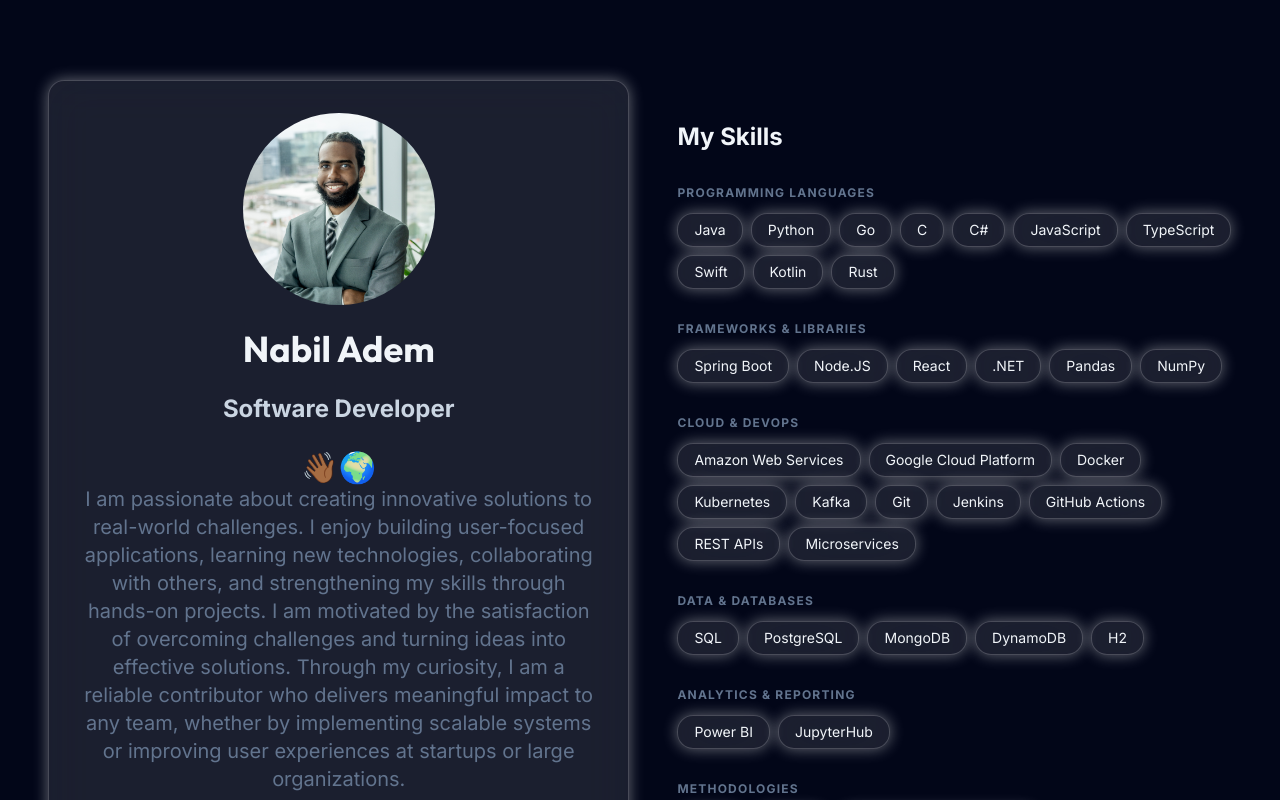
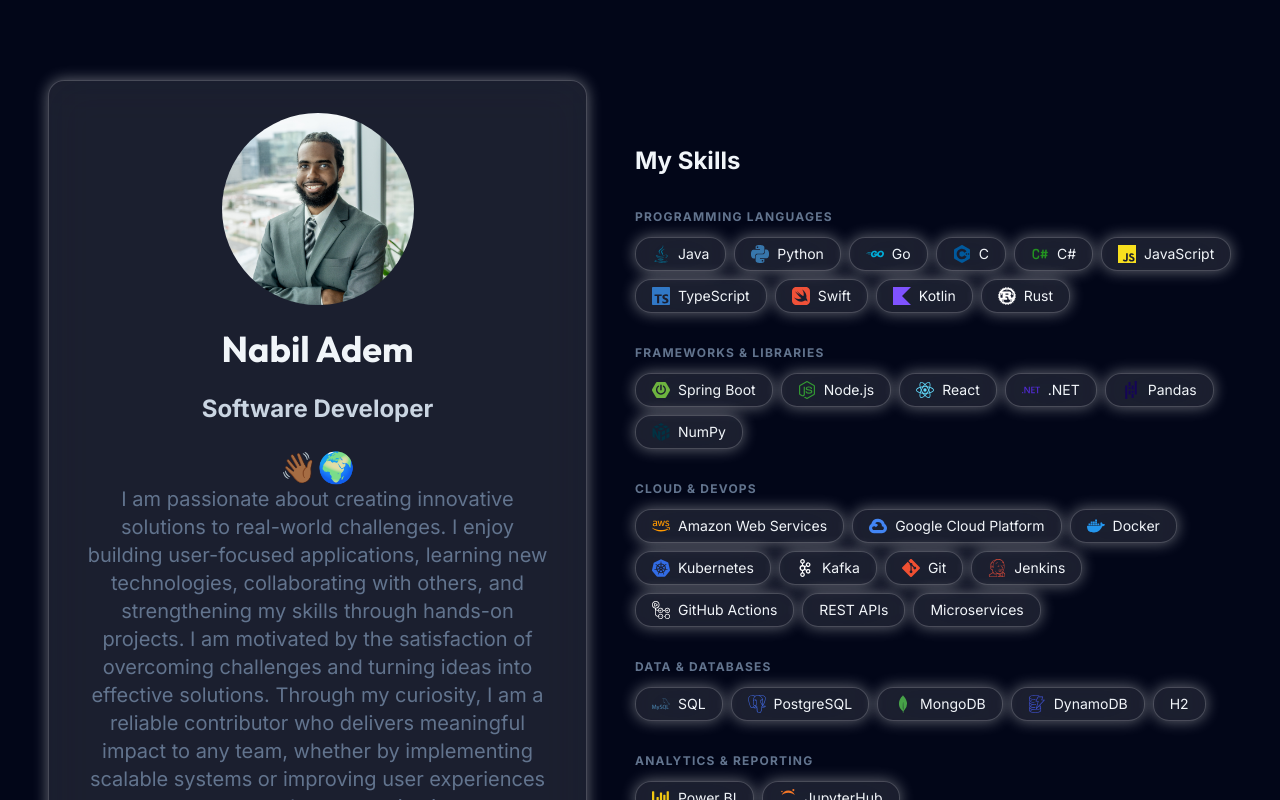
Before and after one commit to nabiladem/portfolio, a React (Vite) app: page / in a window 1280 px wide. Shown: the top 800 px of the page. Built offline with nearby package versions, Linux system fonts and the light colour scheme.

Commit message:
Add icons for skills

```diff
--- a/src/App.jsx
+++ b/src/App.jsx
@@ -1,17 +1,75 @@
 import React from 'react';
 import { motion } from 'framer-motion';
-import { FaGithub, FaLinkedin } from 'react-icons/fa';
+import { FaGithub, FaLinkedin, FaJava, FaChartBar } from 'react-icons/fa';
+import {
+  SiPython, SiGo, SiCplusplus, SiJavascript, SiTypescript,
+  SiSwift, SiKotlin, SiRust, SiSpringboot, SiNodedotjs, SiReact,
+  SiDotnet, SiPandas, SiNumpy, SiAmazonwebservices, SiGooglecloud,
+  SiDocker, SiKubernetes, SiApachekafka, SiGit, SiJenkins, SiGithubactions,
+  SiPostgresql, SiMongodb, SiAmazondynamodb, SiJupyter,
+  SiMysql
+} from 'react-icons/si';
+import { TbBrandCSharp } from 'react-icons/tb';
 
 const socialIcons = [
   { icon: <FaGithub />, link: "https://github.com/nabiladem" },
   { icon: <FaLinkedin />, link: "https://linkedin.com/in/nabiladem" }
 ];
 
+const skillIcons = {
+  Java: <FaJava className="text-[#007396]" />,
+  Python: <SiPython className="text-[#3776AB]" />,
+  Go: <SiGo className="text-[#00ADD8]" />,
+  C: <SiCplusplus className="text-[#00599C]" />,
+  'C#': <TbBrandCSharp className="text-[#239120]" />,
+  JavaScript: <SiJavascript className="text-[#F7DF1E]" />,
+  TypeScript: <SiTypescript className="text-[#3178C6]" />,
+  Swift: <SiSwift className="text-[#F05138]" />,
+  Kotlin: <SiKotlin className="text-[#7F52FF]" />,
+  Rust: <SiRust className="text-white" />,
+  'Spring Boot': <SiSpringboot className="text-[#6DB33F]" />,
+  'Node.js': <SiNodedotjs className="text-[#339933]" />,
+  React: <SiReact className="text-[#61DAFB]" />,
+  '.NET': <SiDotnet className="text-[#512BD4]" />,
+  Pandas: <SiPandas className="text-[#150458]" />,
+  NumPy: <SiNumpy className="text-[#013243]" />,
+  'Amazon Web Services': <SiAmazonwebservices className="text-[#FF9900]" />,
+  'Google Cloud Platform': <SiGooglecloud className="text-[#4285F4]" />,
+  Docker: <SiDocker className="text-[#2496ED]" />,
+  Kubernetes: <SiKubernetes className="text-[#326CE5]" />,
+  Kafka: <SiApachekafka className="text-white" />,
+  Git: <SiGit className="text-[#F05032]" />,
+  Jenkins: <SiJenkins className="text-[#D24939]" />,
+  'GitHub Actions': <SiGithubactions className="text-white" />,
+  SQL: <SiMysql className="text-[#4479A1]" />,
+  PostgreSQL: <SiPostgresql className="text-[#4169E1]" />,
+  MongoDB: <SiMongodb className="text-[#47A248]" />,
+  DynamoDB: <SiAmazondynamodb className="text-[#4053D6]" />,
+  'Power BI': <FaChartBar className="text-[#F2C811]" />,
+  'JupyterHub': <SiJupyter className="text-[#F37626]" />,
+};
+
 function App() {
   const iconVariants = {
     hidden: { opacity: 0, scale: 0.5, y: 10 },
     visible: { opacity: 1, scale: 1, y: 0 }
   };
+
+  const SkillSection = ({ title, skills }) => (
+    <div className="flex flex-col gap-3 text-slate-200">
+      <h3 className="text-xs font-bold uppercase tracking-widest text-slate-500">{title}</h3>
+      <div className="flex flex-wrap gap-2">
+        {skills.map((skill) => (
+          <span key={skill} className="flex items-center gap-2 liquid-glass rounded-full px-4 py-1.5 text-sm text-slate-100 whitespace-nowrap">
+            {skillIcons[skill] && (
+              <span className="text-lg">{skillIcons[skill]}</span>
+            )}
+            {skill}
+          </span>
+        ))}
+      </div>
+    </div>
+  );
 
   return (
     <div className="flex flex-col items-start justify-center min-h-screen py-20 px-12 bg-slate-950">
@@ -84,71 +142,35 @@ function App() {
         <div className="flex flex-col gap-8">
           <h2 className="text-2xl font-bold text-slate-100">My Skills</h2>
 
-          <div className="flex flex-col gap-3 text-slate-200">
-            <h3 className="text-xs font-bold uppercase tracking-widest text-slate-500">Programming Languages</h3>
-            <div className="flex flex-wrap gap-2">
-            {['Java', 'Python', 'Go', 'C', 'C#', 'JavaScript', 'TypeScript', 'Swift', 'Kotlin', 'Rust'].map((skill) => (
-              <span key={skill} className="liquid-glass rounded-full px-4 py-1.5 text-sm text-slate-100 whitespace-nowrap">
-                {skill}
-              </span>
-            ))}
-            </div>
-          </div>
+          <SkillSection
+            title="Programming Languages"
+            skills={['Java', 'Python', 'Go', 'C', 'C#', 'JavaScript', 'TypeScript', 'Swift', 'Kotlin', 'Rust']}
+          />
 
-          <div className="flex flex-col gap-3 text-slate-200">
-            <h3 className="text-xs font-bold uppercase tracking-widest text-slate-500">Frameworks & Libraries</h3>
-            <div className="flex flex-wrap gap-2">
-            {['Spring Boot', 'Node.JS', 'React', '.NET', 'Pandas', 'NumPy'].map((skill) => (
-              <span key={skill} className="liquid-glass rounded-full px-4 py-1.5 text-sm text-slate-100 whitespace-nowrap">
-                {skill}
-              </span>
-            ))}
-            </div>
-          </div>
+          <SkillSection
+            title="Frameworks & Libraries"
+            skills={['Spring Boot', 'Node.js', 'React', '.NET', 'Pandas', 'NumPy']}
+          />
 
-          <div className="flex flex-col gap-3 text-slate-200">
-            <h3 className="text-xs font-bold uppercase tracking-widest text-slate-500">Cloud & DevOps</h3>
-            <div className="flex flex-wrap gap-2">
-            {['Amazon Web Services', 'Google Cloud Platform', 'Docker', 'Kubernetes', 'Kafka', 'Git', 'Jenkins', 'GitHub Actions', 'REST APIs', 'Microservices'].map((skill) => (
-              <span key={skill} className="liquid-glass rounded-full px-4 py-1.5 text-sm text-slate-100 whitespace-nowrap">
-                {skill}
-              </span>
-            ))}
-            </div>
-          </div>
+          <SkillSection
+            title="Cloud & DevOps"
+            skills={['Amazon Web Services', 'Google Cloud Platform', 'Docker', 'Kubernetes', 'Kafka', 'Git', 'Jenkins', 'GitHub Actions', 'REST APIs', 'Microservices']}
+          />
 
-          <div className="flex flex-col gap-3 text-slate-200">
-            <h3 className="text-xs font-bold uppercase tracking-widest text-slate-500">Data & Databases</h3>
-            <div className="flex flex-wrap gap-2">
-            {['SQL', 'PostgreSQL', 'MongoDB', 'DynamoDB', 'H2'].map((skill) => (
-              <span key={skill} className="liquid-glass rounded-full px-4 py-1.5 text-sm text-slate-100 whitespace-nowrap">
-                {skill}
-              </span>
-            ))}
-            </div>
-          </div>
+          <SkillSection
+            title="Data & Databases"
+            skills={['SQL', 'PostgreSQL', 'MongoDB', 'DynamoDB', 'H2']}
+          />
 
-          <div className="flex flex-col gap-3 text-slate-200">
-            <h3 className="text-xs font-bold uppercase tracking-widest text-slate-500">Analytics & Reporting</h3>
-            <div className="flex flex-wrap gap-2">
-            {['Power BI', 'JupyterHub'].map((skill) => (
-              <span key={skill} className="liquid-glass rounded-full px-4 py-1.5 text-sm text-slate-100 whitespace-nowrap">
-                {skill}
-              </span>
-            ))}
-            </div>
-          </div>
+          <SkillSection
+            title="Analytics & Reporting"
+            skills={['Power BI', 'JupyterHub']}
+          />
 
-          <div className="flex flex-col gap-3 text-slate-200">
-            <h3 className="text-xs font-bold uppercase tracking-widest text-slate-500">Methodologies</h3>
-            <div className="flex flex-wrap gap-2">
-            {['Agile', 'Scrum', 'Test-Driven Development', 'Continuous Integration', 'Continuous Deployment','Software Architecture'].map((skill) => (
-              <span key={skill} className="liquid-glass rounded-full px-4 py-1.5 text-sm text-slate-100 whitespace-nowrap">
-                {skill}
-              </span>
-            ))}
-            </div>
-          </div>
+          <SkillSection
+            title="Methodologies"
+            skills={['Agile', 'Scrum', 'Test-Driven Development', 'Continuous Integration', 'Continuous Deployment', 'Software Architecture']}
+          />
         </div>
       </div>
     </div>
```
